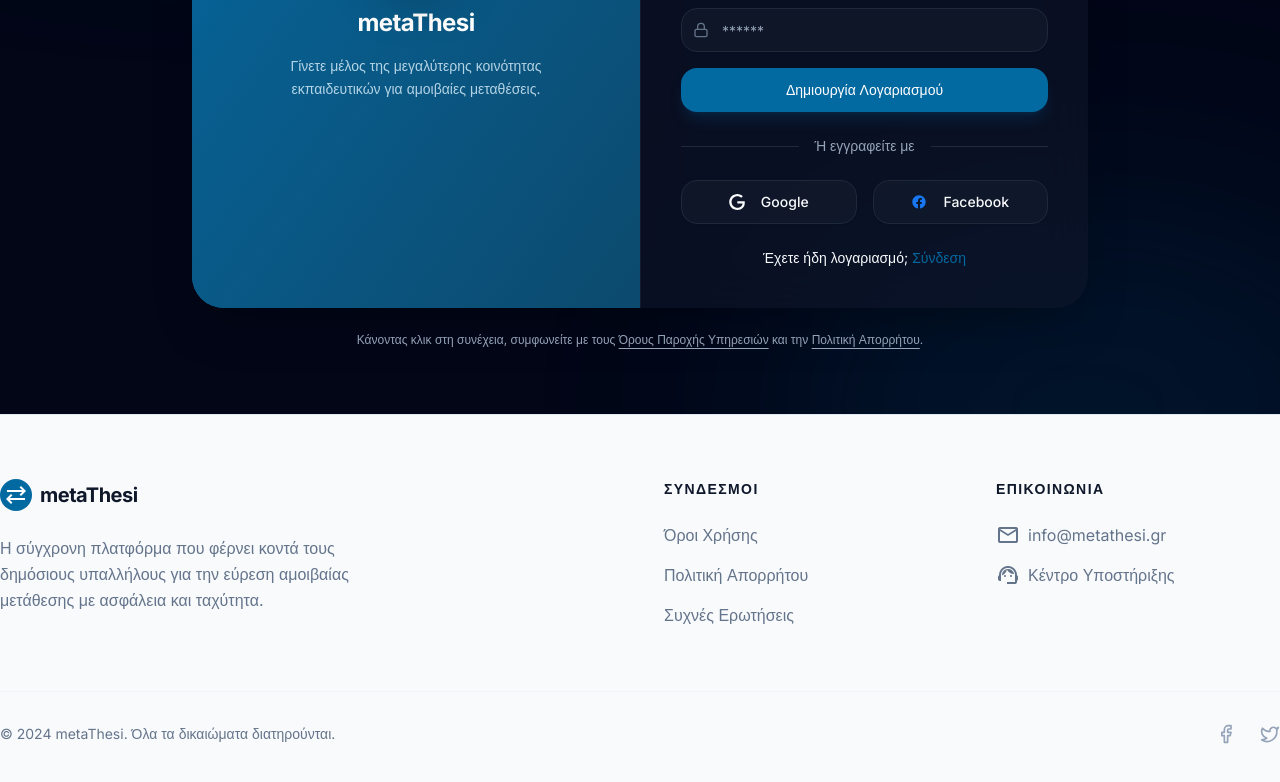
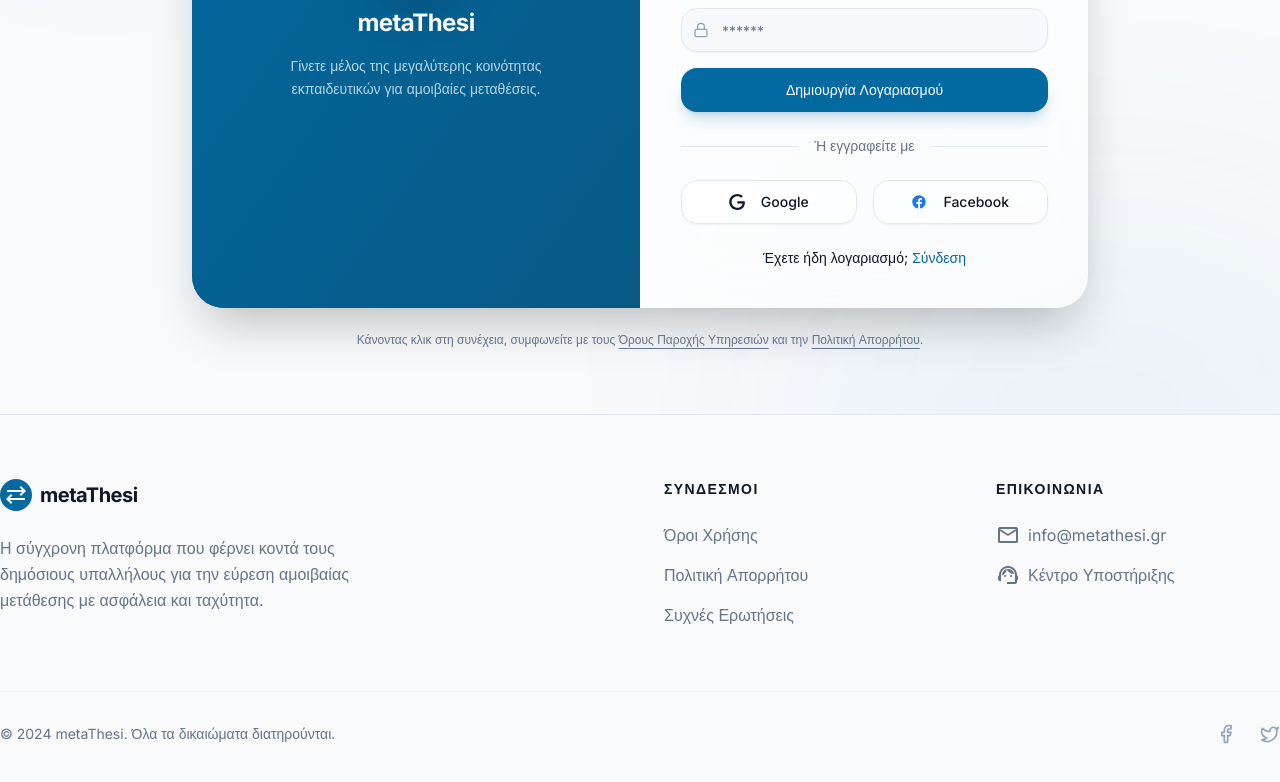
Before and after one commit to atantou1/metathesi, a Next.js app: page /signup in a window 1280 px wide. Shown: the part 386-1168 px from the top of the page. Built offline with nearby package versions, Linux system fonts and the light colour scheme; no server answers.

Commit message:
style: update login and signup page backgrounds to use dynamic theme colors and smooth transitions

```diff
--- a/src/app/(public)/login/page.tsx
+++ b/src/app/(public)/login/page.tsx
@@ -3,11 +3,11 @@
 
 export default function LoginPage() {
   return (
-    <div className="dark flex min-h-screen flex-col items-center justify-center bg-[#020617] relative overflow-hidden px-6 py-12">
+    <div className="flex min-h-screen flex-col items-center justify-center bg-background relative overflow-hidden px-6 py-12 transition-colors duration-500">
       {/* Background Decoration */}
       <div className="absolute inset-0 overflow-hidden pointer-events-none">
-        <div className="absolute -top-[25%] -left-[10%] w-[50%] h-[50%] bg-primary/20 blur-[120px] rounded-full" />
-        <div className="absolute -bottom-[25%] -right-[10%] w-[50%] h-[50%] bg-primary/15 blur-[120px] rounded-full" />
+        <div className="absolute -top-[25%] -left-[10%] w-[50%] h-[50%] bg-primary/10 blur-[120px] rounded-full transition-all duration-700" />
+        <div className="absolute -bottom-[25%] -right-[10%] w-[50%] h-[50%] bg-primary/5 blur-[120px] rounded-full transition-all duration-700" />
       </div>
 
       <div className="w-full max-w-sm md:max-w-4xl relative z-10">
--- a/src/app/(public)/signup/page.tsx
+++ b/src/app/(public)/signup/page.tsx
@@ -2,11 +2,11 @@
 
 export default function SignUpPage() {
   return (
-    <div className="dark flex min-h-screen flex-col items-center justify-center bg-[#020617] relative overflow-hidden px-6 py-12">
+    <div className="flex min-h-screen flex-col items-center justify-center bg-background relative overflow-hidden px-6 py-12 transition-colors duration-500">
       {/* Background Decoration */}
       <div className="absolute inset-0 overflow-hidden pointer-events-none">
-        <div className="absolute -top-[25%] -left-[10%] w-[50%] h-[50%] bg-primary/20 blur-[120px] rounded-full" />
-        <div className="absolute -bottom-[25%] -right-[10%] w-[50%] h-[50%] bg-primary/15 blur-[120px] rounded-full" />
+        <div className="absolute -top-[25%] -left-[10%] w-[50%] h-[50%] bg-primary/10 blur-[120px] rounded-full transition-all duration-700" />
+        <div className="absolute -bottom-[25%] -right-[10%] w-[50%] h-[50%] bg-primary/5 blur-[120px] rounded-full transition-all duration-700" />
       </div>
 
       <div className="w-full max-w-sm md:max-w-4xl relative z-10">
```
